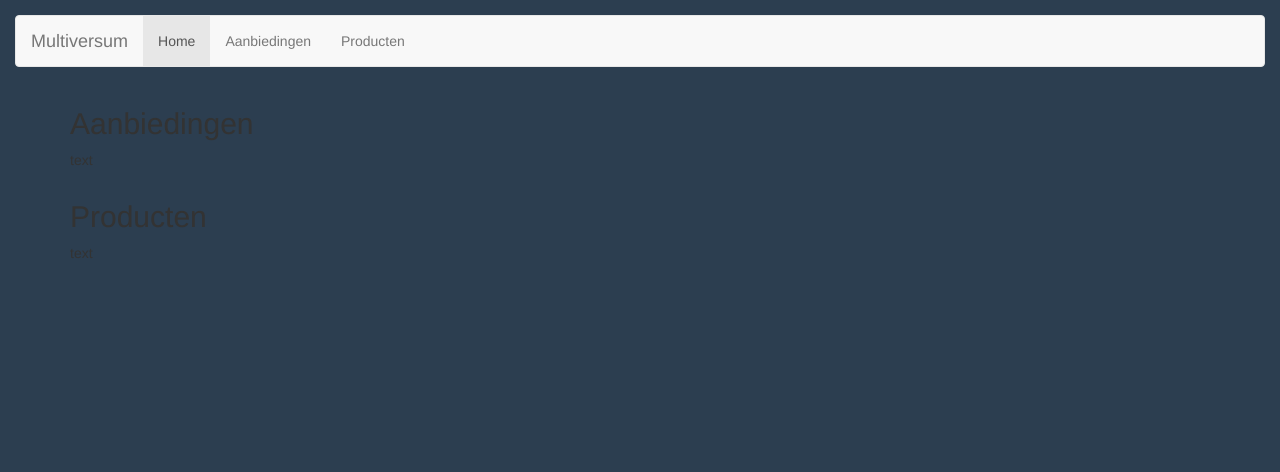
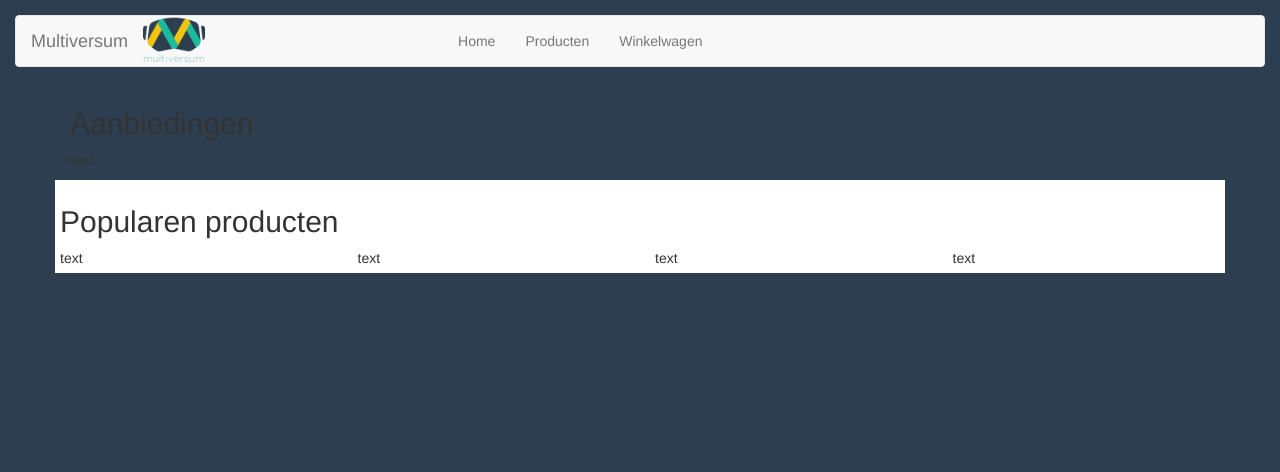
Before and after one commit to JordyvdNeut/projectenWebshop, a PHP site: page / in a window 1280 px wide. Shown: the top 472 px of the page. Run offline with PHP 8.4, Linux system fonts and the light colour scheme.

Commit message:
fix navbar products div

```diff
--- a/webshopMultiversum/webshop/home/home.php
+++ b/webshopMultiversum/webshop/home/home.php
@@ -1,12 +1,25 @@
 <?php
 ?>
-<section class="row">
+<section>
     <div class="container" id="aanbiedingen">
         <h2>Aanbiedingen</h2>
         <p>text</p>
     </div>
-    <div class="container" id="producten">
-        <h2>Producten</h2>
-        <p>text</p>
+    <div class="poProducts container" id="producten">
+        <h2>Popularen producten</h2>
+        <div class="row">
+            <div class="col-sm-3">
+                text
+            </div>
+            <div class="col-sm-3">
+                text
+            </div>
+            <div class="col-sm-3">
+                text
+            </div>
+            <div class="col-sm-3">
+                text
+            </div>
+        </div>
     </div>
 </section>
--- a/webshopMultiversum/webshop/navigation/navBar/navBar.php
+++ b/webshopMultiversum/webshop/navigation/navBar/navBar.php
@@ -4,12 +4,13 @@
 <nav class="navbar navbar-default">
     <div class="container-fluid">
         <div class="navbar-header">
+            <img alt="afbeelding niet gevonden" src="images/logo.png" href="images/logo.png" width="15%">
             <a class="navbar-brand">Multiversum</a>
         </div>
         <ul class="nav navbar-nav">
-      <li class="active"><a href="#">Home</a></li>
-      <li><a href="#">Aanbiedingen</a></li>
+            <li><a href="../index">Home</a></li>
             <li><a href="products/products.php">Producten</a></li>
+            <li><a href="#">Winkelwagen</a></li>
         </ul>
     </div>
 </nav>
--- a/webshopMultiversum/webshop/style.css
+++ b/webshopMultiversum/webshop/style.css
@@ -33,4 +33,9 @@ footer {
   background-color: white;
 }
 
+.poProducts{
+  background-color: white;
+  padding: 5px;
+}
+
 /* ID's */
```
Lines whose indentation alone changed are shown as unchanged.
